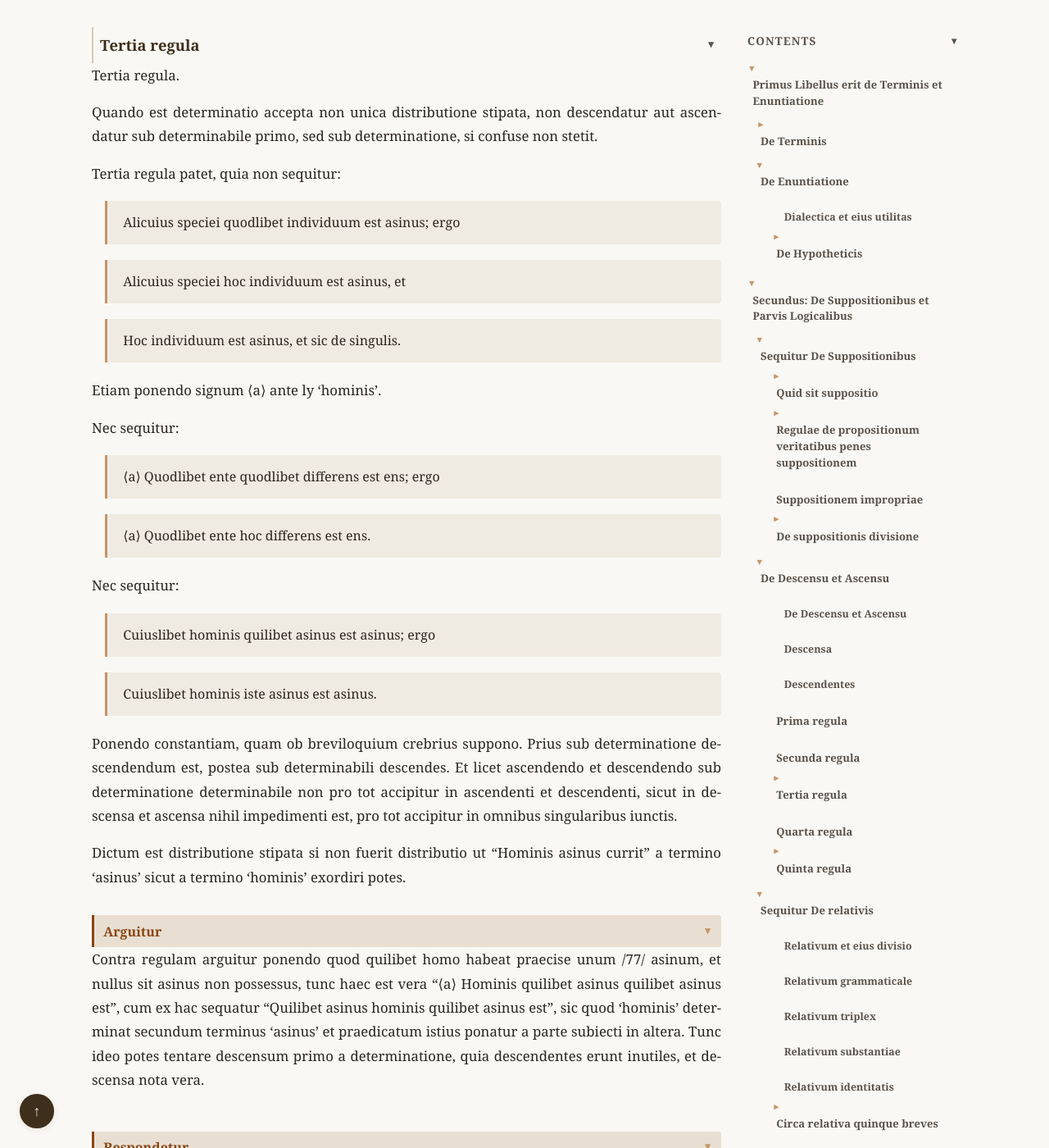
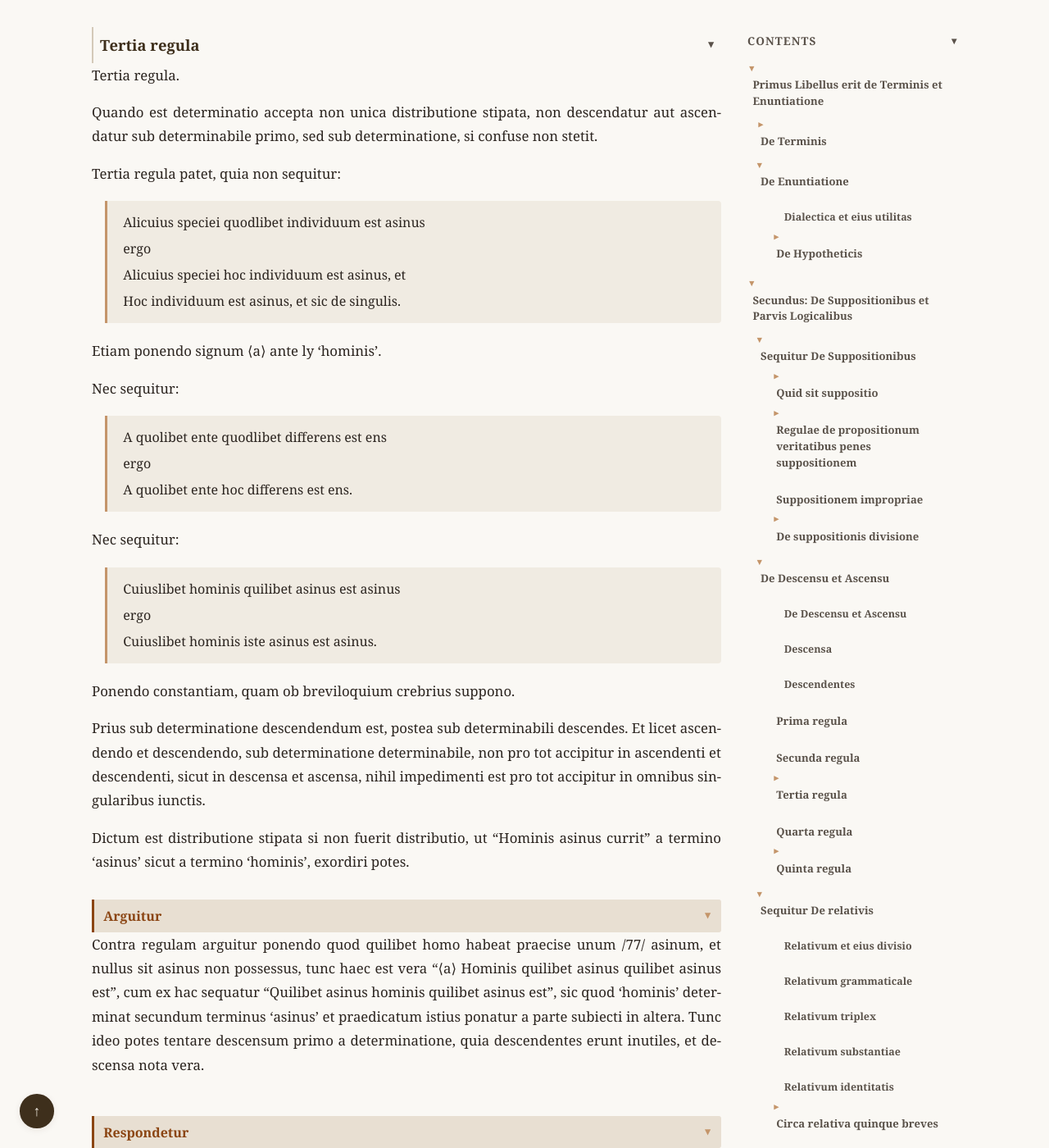
Before and after one commit to JoseBalado/Spanish-Logicians-at-the-University-of-Paris, a Jekyll site: the page built from philosophers/John-Mair/Introdvctorium-in-Aristotelicam-Dialecticen-1521.md, in a window 1280 px wide and 1400 px high, scrolled down 72623 px. Shown: the whole window at 82% size. Built offline with Jekyll 4.4.1, drawn with Linux system fonts in a browser that asks for light colours.

```diff
--- a/philosophers/John-Mair/Introdvctorium-in-Aristotelicam-Dialecticen-1521.md
+++ b/philosophers/John-Mair/Introdvctorium-in-Aristotelicam-Dialecticen-1521.md
@@ -1790,29 +1790,37 @@ Quando est determinatio accepta non unica distributione stipata, non descendatur
 
 Tertia regula patet, quia non sequitur:
 
-> Alicuius speciei quodlibet individuum est asinus; ergo
-
+> Alicuius speciei quodlibet individuum est asinus
+>
+> ergo
+>
 > Alicuius speciei hoc individuum est asinus, et
-
+>
 > Hoc individuum est asinus, et sic de singulis.
 
 Etiam ponendo signum ⟨a⟩ ante ly 'hominis'.
 
 Nec sequitur:
 
-> ⟨a⟩ Quodlibet ente quodlibet differens est ens; ergo
-
-> ⟨a⟩ Quodlibet ente hoc differens est ens.
+> A quolibet ente quodlibet differens est ens
+>
+> ergo
+>
+> A quolibet ente hoc differens est ens.
 
 Nec sequitur:
 
-> Cuiuslibet hominis quilibet asinus est asinus; ergo
-
+> Cuiuslibet hominis quilibet asinus est asinus
+>
+> ergo
+>
 > Cuiuslibet hominis iste asinus est asinus.
 
-Ponendo constantiam, quam ob breviloquium crebrius suppono. Prius sub determinatione descendendum est, postea sub determinabili descendes. Et licet ascendendo et descendendo sub determinatione determinabile non pro tot accipitur in ascendenti et descendenti, sicut in descensa et ascensa nihil impedimenti est, pro tot accipitur in omnibus singularibus iunctis.
-
-Dictum est distributione stipata si non fuerit distributio ut "Hominis asinus currit" a termino 'asinus' sicut a termino 'hominis' exordiri potes.
+Ponendo constantiam, quam ob breviloquium crebrius suppono.
+
+Prius sub determinatione descendendum est, postea sub determinabili descendes. Et licet ascendendo et descendendo, sub determinatione determinabile, non pro tot accipitur in ascendenti et descendenti, sicut in descensa et ascensa, nihil impedimenti est pro tot accipitur in omnibus singularibus iunctis.
+
+Dictum est distributione stipata si non fuerit distributio, ut "Hominis asinus currit" a termino 'asinus' sicut a termino 'hominis', exordiri potes.
 
 #### Arguitur
 
```
Also changed, not shown: philosophers/Jeronimo-Pardo/Principiorum-Phisicorum.md (+18 -0 lines).
